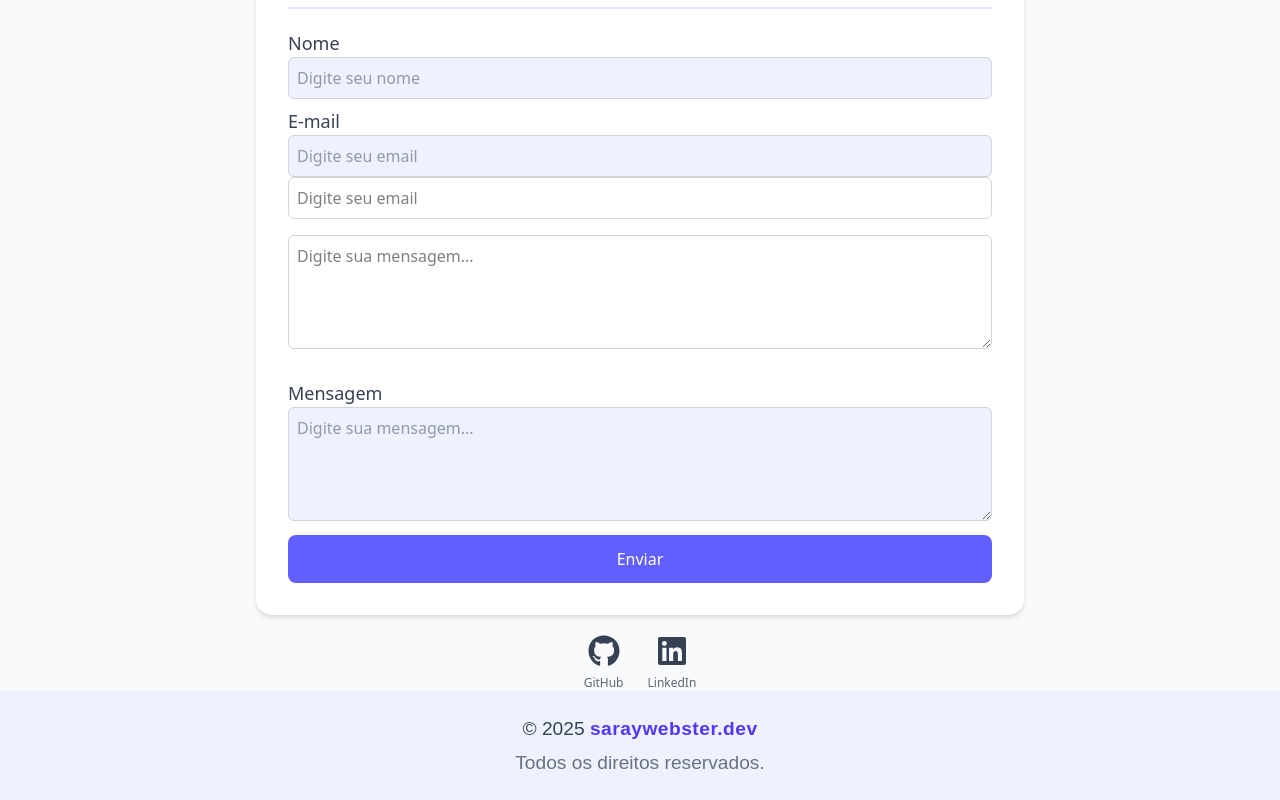
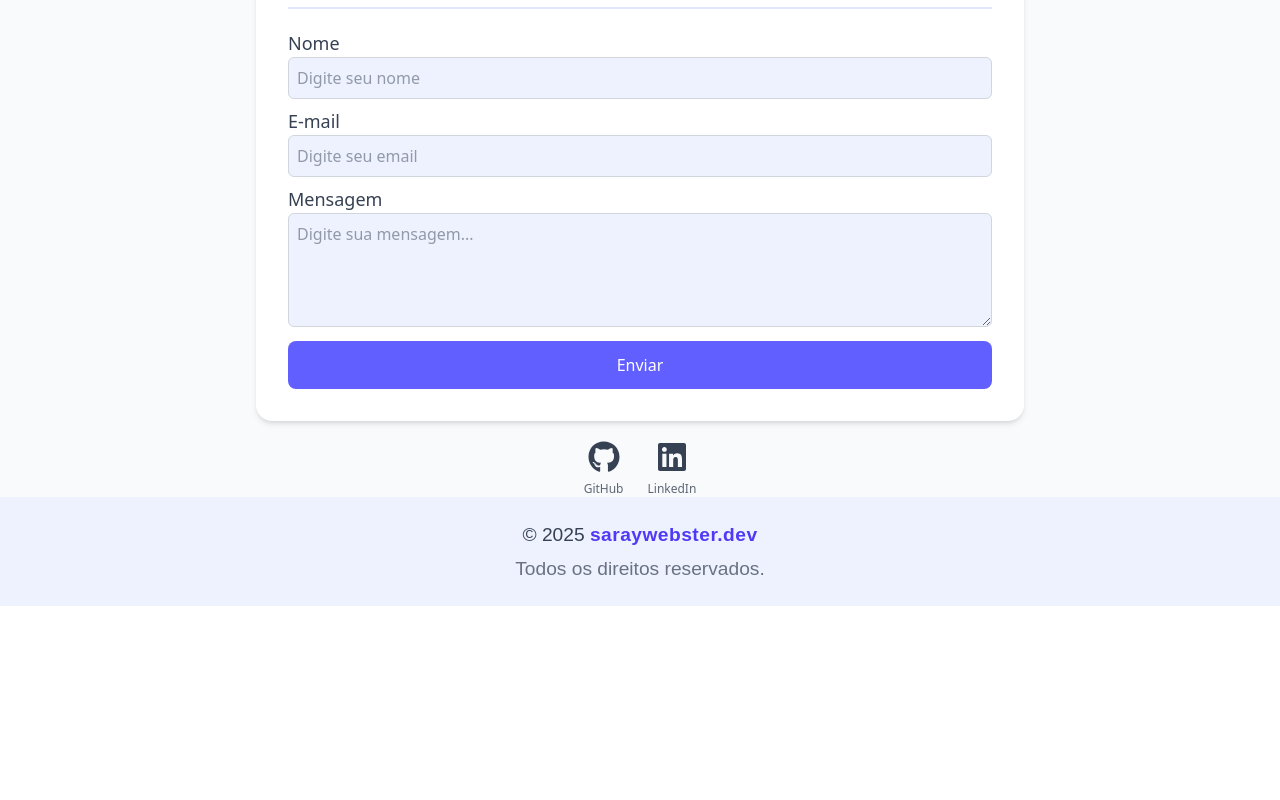
Before and after one commit to saraywebster/minimalist-portfolio, a React (Vite) app: page / in a window 1280 px wide. Shown: the part 793-1593 px from the top of the page. After the commit the page ends 1399 px from the top, so only its background shows below. Built offline with nearby package versions, Linux system fonts and the light colour scheme; a web font is replaced by a local one.

Commit message:
:construction: fixing message box

```diff
--- a/src/components/contact/form.tsx
+++ b/src/components/contact/form.tsx
@@ -143,42 +143,7 @@ export const Form = () => {
             }`}
           />
 
-          <input
-            type="email"
-            name="email"
-            placeholder="Digite seu email"
-            value={formData.email}
-            onChange={handleChange}
-            className={`w-full p-2 border border-gray-300 rounded-md focus:outline-none focus:ring-2 focus:ring-indigo-500 mb-4 ${
-              errors.name
-                ? "border-red-500 focus:outline-red-500 bg-red-50"
-                : "border-gray-300 focus:outline-indigo-500"
-            }`}
-          />
-
           <span className="text-red-500 text-sm mb-2 w-full text-left">
-            {errors.email}
-          </span>
-
-          <textarea
-            name="message"
-            rows={4}
-            placeholder="Digite sua mensagem..."
-            value={formData.message}
-            onChange={handleChange}
-            disabled={isSubmitted}
-            className={`w-full p-2 border border-gray-300 rounded-md focus:outline-none focus:ring-2 focus:ring-indigo-500 mb-4 ${
-              errors.name
-                ? "border-red-500 focus:outline-red-500 bg-red-50"
-                : "border-gray-300 focus:outline-indigo-500"
-            }`}
-          />
-
-          <span className="text-red-500 text-sm mb-4 w-full text-left">
-            {errors.message}
-          </span>
-
-          <span className="text-red-500 text-sm w-full text-left">
             {errors.email}
           </span>
         </div>
```
